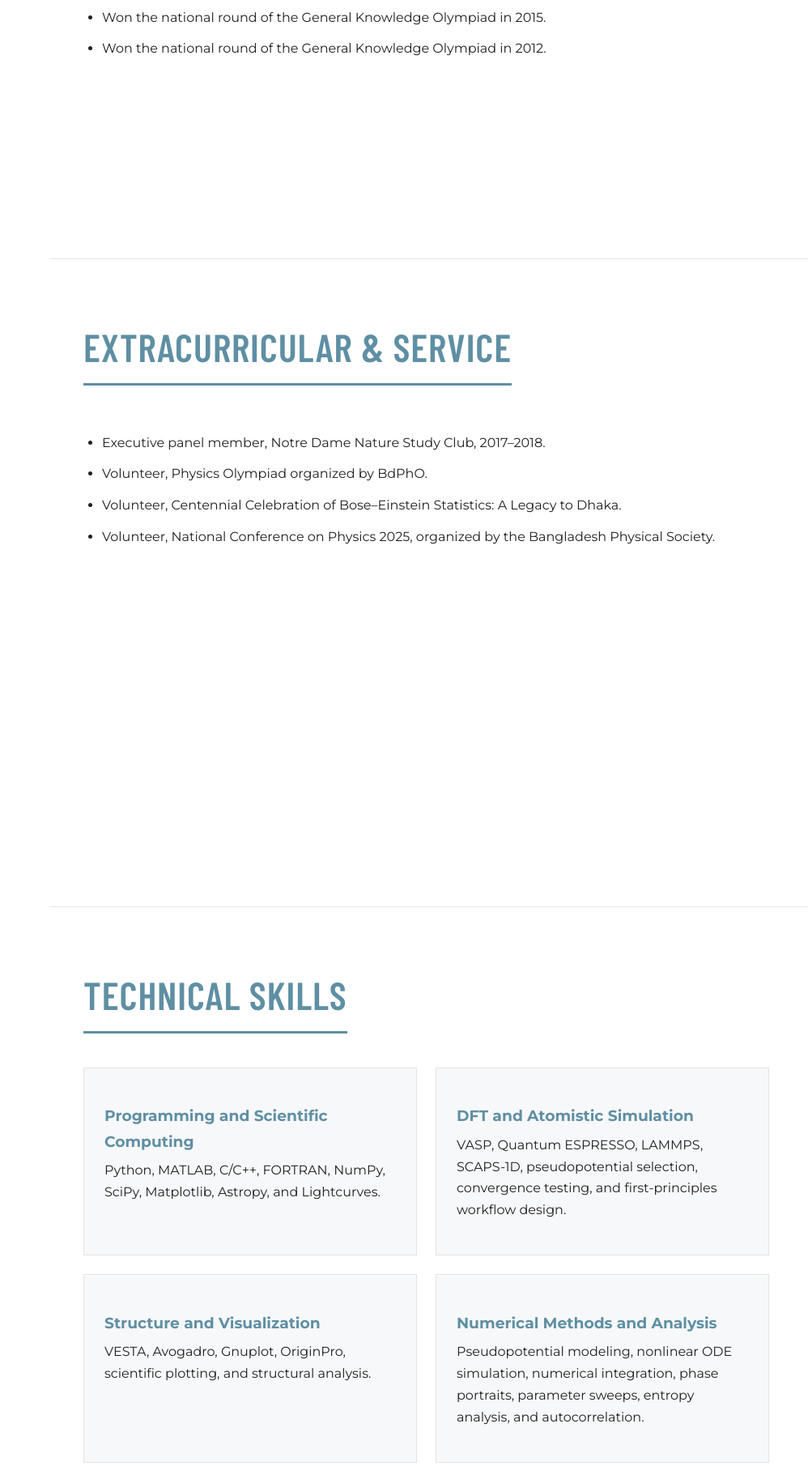
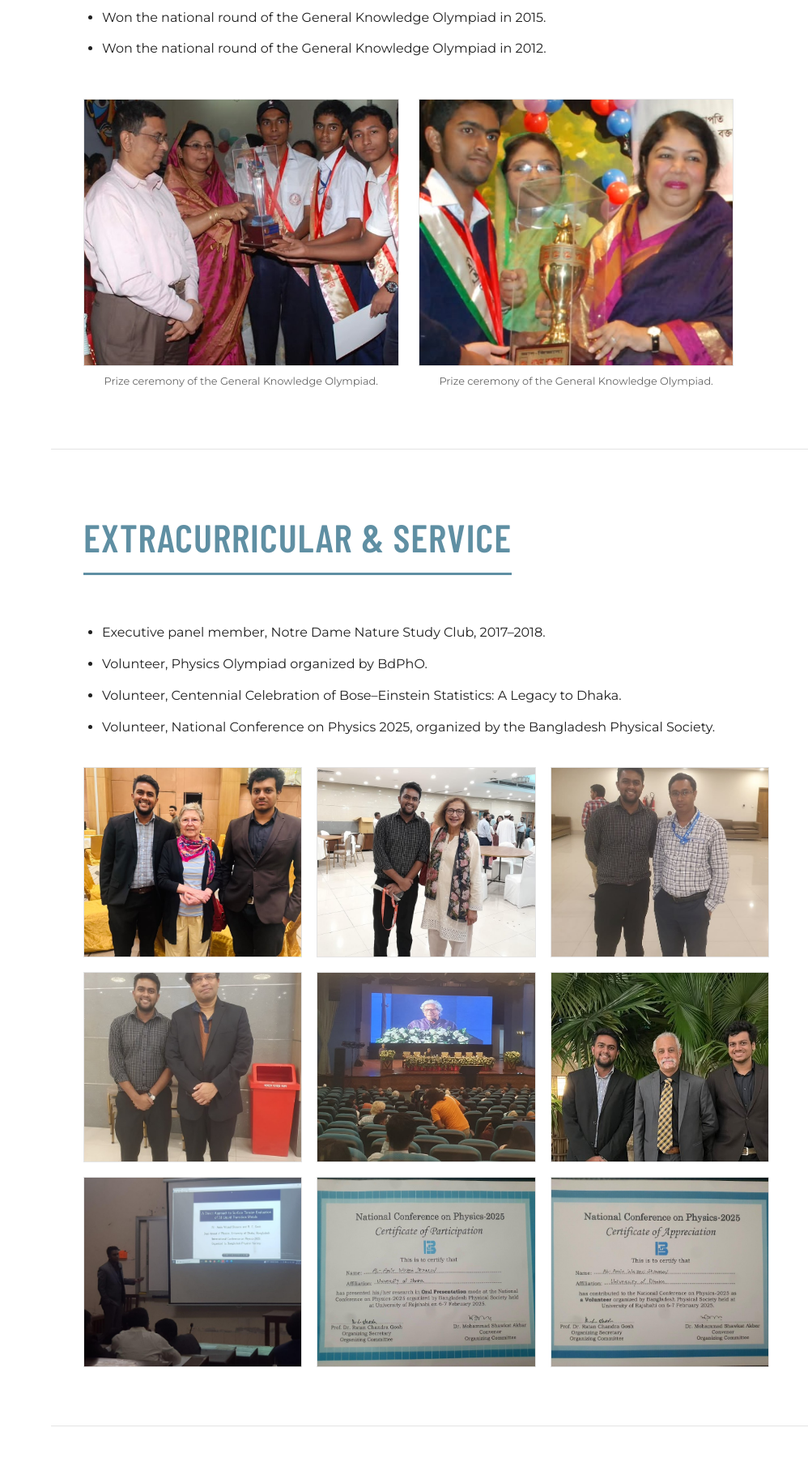
Before and after one commit to Shourov9023/shourov-physics-portfolio, a plain HTML site: page index.html in a window 1280 px wide. Shown: the part 6207-8033 px from the top of the page at 81% size, without its empty margins (282-1280 px from the left). Drawn offline with nearby package versions, Linux system fonts and the light colour scheme.

Commit message:
Unhide award and travel photo sections in HTML

```diff
--- a/index.html
+++ b/index.html
@@ -208,18 +208,14 @@
         <li>Won the national round of the General Knowledge Olympiad in 2012.</li>
 
       </ul>
-      <!-- TEMPORARILY HIDDEN: award photos for smaller PDF
-<figure class="achievement-photo">
+      <figure class="achievement-photo">
   <img src="gk2012.jpeg" alt="Prize ceremony of the General Knowledge Olympiad 2012">
   <figcaption>Prize ceremony of the General Knowledge Olympiad.</figcaption>
 </figure>
-      -->
-      <!-- TEMPORARILY HIDDEN: award photos for smaller PDF
-<figure class="achievement-photo">
+      <figure class="achievement-photo">
   <img src="gk2015.jpeg" alt="Prize ceremony of the General Knowledge Olympiad 2015">
   <figcaption>Prize ceremony of the General Knowledge Olympiad.</figcaption>
 </figure>
-      -->
     </section>
 
     <section id="service" class="page-section">
@@ -231,8 +227,7 @@
         <li>Volunteer, National Conference on Physics 2025, organized by the Bangladesh Physical Society.</li>
       </ul>
 
-      <!-- TEMPORARILY HIDDEN: conference photos for smaller PDF
-<div class="service-gallery">
+      <div class="service-gallery">
   <img src="ccbes_1.jpeg" alt="CCBES conference">
   <img src="ccbes_2.jpeg" alt="CCBES conference">
   <img src="ccbes_3.jpeg" alt="CCBES conference">
@@ -244,7 +239,6 @@
   <img src="ncp_3.jpeg" alt="National Conference on Physics 2025">
 
 </div>
-      -->
     </section>
 
     <section id="skills" class="page-section">
@@ -262,8 +256,7 @@
     <section id="personal" class="page-section">
       <h2 class="section-title">PERSONAL INTERESTS</h2>
       <p class="personal-text">Outside research, I enjoy soccer, traveling, reading, and exploring new ideas in science, technology, and culture.</p>
-    <!-- TEMPORARILY HIDDEN: travel photos for smaller PDF
-<div class="travel-gallery">
+    <div class="travel-gallery">
   <img src="travel_1.jpeg" alt="Travel photo">
   <img src="travel_2.jpeg" alt="Travel photo">
   <img src="travel_3.jpeg" alt="Travel photo">
@@ -278,7 +271,6 @@
   <img src="travel_14.png" alt="Travel photo">
   <img src="travel_13.png" alt="Travel photo">
 </div>
-    -->
 
     </section>
 
```
